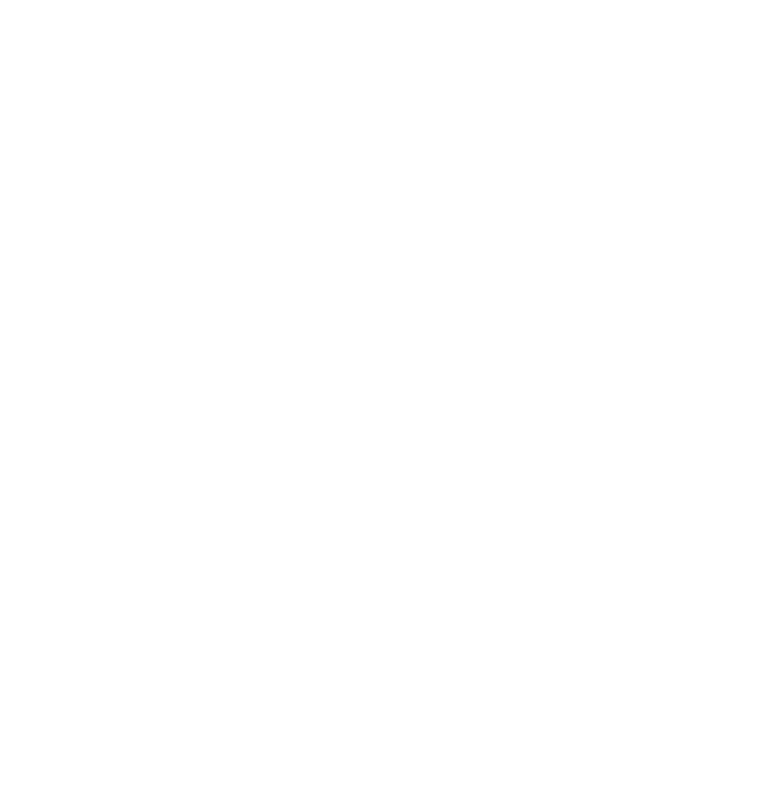
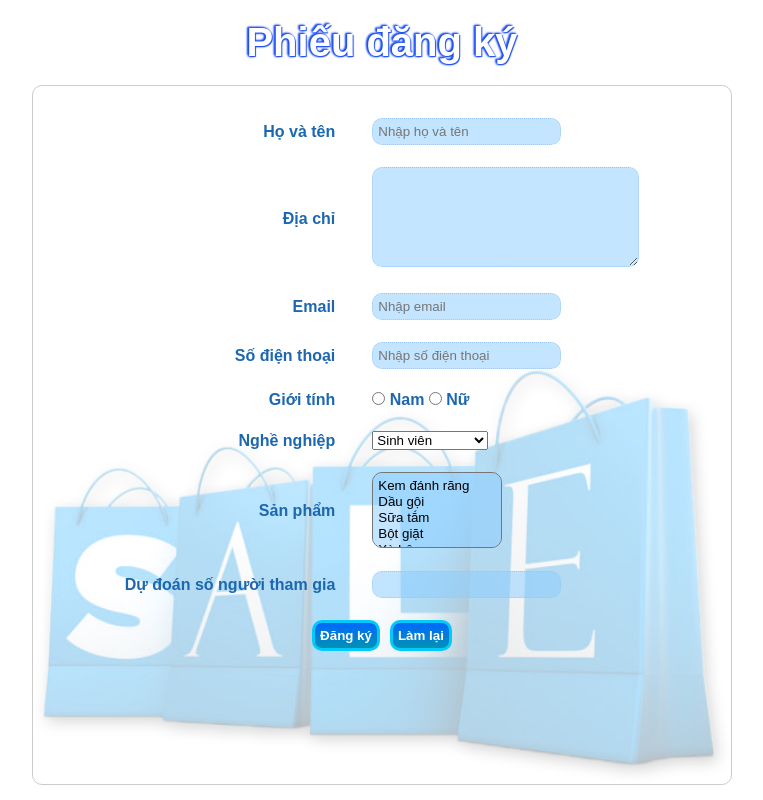
Before and after one commit to kazei1211/SE347_WEB3, a plain HTML site: page 12-PhieuDangKy/index.html in a window 1280 px wide. Shown: the whole page, without its empty margins (258-1021 px from the left). Drawn offline with Linux system fonts and the light colour scheme.

Commit message:
Minor update on 11- formdangnha and up load essential file for 12-formdangky

```diff
--- a/11-FormDangNhap/script.js
+++ b/11-FormDangNhap/script.js
@@ -5,8 +5,12 @@ const loginBtn = document.getElementById("loginBtn");
 const greetMsg = document.querySelector(".greet-msg");
 
 loginBtn.addEventListener("click", () => {
-  if (userName.value === "") {
+  if (password.value === "" && userName.value === "") {
+    greetMsg.innerHTML = "Vui lòng nhập thông tin đăng nhập";
+  } else if (userName.value === "") {
     greetMsg.innerHTML = "Vui lòng nhập tên người dùng";
+  } else if (password.value === "") {
+    greetMsg.innerHTML = "Vui lòng nhập mật khẩu";
   } else {
     greetMsg.innerHTML = `Chào bạn <b><em>${userName.value}</em></b>`;
   }
--- a/11-FormDangNhap/style.css
+++ b/11-FormDangNhap/style.css
@@ -10,8 +10,10 @@
   /* dashed rounded corner red border */
   border: 1px dashed red;
   position: absolute;
-  top: calc(50% - 170px);
-  left: calc(50% - 270px);
+  top: calc(50% - 195px);
+  left: calc(50% - 275px);
+  width: 550px;
+  height: 290px;
   padding-bottom: 75px;
   padding-top: 25px;
   padding-left: 100px;
--- a/12-PhieuDangKy/index.html
+++ b/12-PhieuDangKy/index.html
@@ -0,0 +1,133 @@
+<!DOCTYPE html>
+<html lang="en">
+  <head>
+    <meta charset="UTF-8" />
+    <meta name="viewport" content="width=device-width, initial-scale=1.0" />
+    <link rel="stylesheet" href="./style.css" />
+    <title>Phiểu đăng ký</title>
+  </head>
+  <body>
+    <h1 class="page-title">Phiếu đăng ký</h1>
+    <div class="container">
+      <table class="field-container">
+        <tbody>
+          <!-- Name input field -->
+          <tr class="field">
+            <td><label for="name">Họ và tên</label></td>
+            <td>
+              <input
+                class="text-box user-name"
+                type="text"
+                id="name"
+                name="name"
+                placeholder="Nhập họ và tên"
+              />
+            </td>
+          </tr>
+
+          <!-- address input field -->
+          <tr class="field">
+            <td><label for="address">Địa chỉ</label></td>
+            <td>
+              <textarea
+                class="text-box address"
+                name="address"
+                id="address"
+                cols="30"
+                rows="10"
+              ></textarea>
+            </td>
+          </tr>
+
+          <!-- email -->
+          <tr class="field">
+            <td><label for="email">Email</label></td>
+            <td>
+              <input
+                class="text-box email"
+                type="email"
+                id="email"
+                name="email"
+                placeholder="Nhập email"
+              />
+            </td>
+          </tr>
+
+          <!-- phone -->
+          <tr class="field">
+            <td><label for="phone">Số điện thoại</label></td>
+            <td>
+              <input
+                class="text-box phone-number"
+                type="tel"
+                id="phone"
+                name="phone"
+                placeholder="Nhập số điện thoại"
+              />
+            </td>
+          </tr>
+          <!-- gender radio button -->
+          <tr class="field">
+            <td><label class="gender">Giới tính</label></td>
+            <td>
+              <input type="radio" id="male" />&nbsp;Nam
+              <input type="radio" id="female" />&nbsp;Nữ
+            </td>
+          </tr>
+
+          <!-- list -->
+          <tr class="field">
+            <td><label for="occupation">Nghề nghiệp</label></td>
+            <td>
+              <select id="occupation">
+                <option value="1">Sinh viên</option>
+                <option value="2">Công chức</option>
+                <option value="3">Giảng viên</option>
+                <option value="4">Lao công</option>
+                <option value="5">Hiphopneverdie</option>
+              </select>
+            </td>
+          </tr>
+
+          <!-- scroll list of product -->
+          <tr class="field">
+            <td><label for="product">Sản phẩm</label></td>
+            <td>
+              <select class="product" id="product" multiple>
+                <option value="1">Kem đánh răng</option>
+                <option value="2">Dầu gội</option>
+                <option value="3">Sữa tắm</option>
+                <option value="4">Bột giặt</option>
+                <option value="5">Xà bông cục</option>
+              </select>
+            </td>
+          </tr>
+
+          <tr class="field">
+            <td><label for="participant">Dự đoán số người tham gia</label></td>
+            <td>
+              <input
+                class="text-box participant"
+                type="number"
+                id="participant"
+                name="participant"
+                placeholder=""
+              />
+            </td>
+          </tr>
+          <!-- button -->
+          <tr>
+            <td colspan="2" class="button-area">
+              <div class="button-layout">
+                <button class="confirm" type="submit">Đăng ký</button
+                ><button class="cancel" type="reset">Làm lại</button>
+              </div>
+            </td>
+          </tr>
+        </tbody>
+      </table>
+    </div>
+
+    <script src="./script.js"></script>
+  </body>
+</html>
--- a/12-PhieuDangKy/script.js
+++ b/12-PhieuDangKy/script.js
@@ -0,0 +1,58 @@
+// Filename: script.js
+const confirmButton = document.querySelector(".confirm");
+const cancelButton = document.querySelector(".cancel");
+const userName = document.querySelector(".user-name");
+const address = document.querySelector(".address");
+const email = document.querySelector(".email");
+const phoneNumber = document.querySelector(".phone-number");
+
+const participant = document.querySelector(".participant");
+const product = document.querySelector(".product");
+const occupation = document.querySelector("#occupation");
+
+const validate = () => {
+  if (userName.value === "") {
+    alert("Vui lòng nhập họ và tên");
+    return false;
+  }
+  if (address.value === "") {
+    alert("Vui lòng nhập địa chỉ");
+    return false;
+  }
+  if (email.value === "") {
+    alert("Vui lòng nhập email");
+    return false;
+  }
+  if (phoneNumber.value === "") {
+    alert("Vui lòng nhập số điện thoại");
+    return false;
+  }
+  if (participant.value === "") {
+    alert("Vui dự đoán số người tham gia");
+    return false;
+  }
+  return true;
+};
+
+const reset = () => {
+  userName.value = "";
+  address.value = "";
+  email.value = "";
+  phoneNumber.value = "";
+  participant.value = "";
+  product.value = "";
+  occupation.value = "";
+};
+
+confirmButton.addEventListener("click", () => {
+  if (validate()) {
+    alert("Đăng kí thành công");
+    reset();
+  }
+});
+
+cancelButton.addEventListener("click", () => {
+  if (confirm("Bạn có chắc muốn làm lại")) {
+    reset();
+  }
+});
--- a/12-PhieuDangKy/style.css
+++ b/12-PhieuDangKy/style.css
@@ -0,0 +1,113 @@
+/* reset css */
+* {
+  margin: 0;
+  padding: 0;
+  box-sizing: border-box;
+  font-family: sans-serif;
+}
+
+label {
+  margin-right: 15px;
+  text-align: left;
+}
+
+tr {
+  margin: 10px 0;
+  padding: 10px;
+}
+
+td {
+  padding: 10px;
+  font-weight: bold;
+  color: rgb(28, 103, 176);
+}
+
+button {
+  border-radius: 10px;
+  border-width: 3px;
+  border: solid #03cafb;
+  /* gradient background */
+  background-image: linear-gradient(rgb(0, 104, 250), rgb(0, 147, 180));
+  color: white;
+  font-weight: bold;
+  padding: 5px;
+}
+
+.page-title {
+  text-align: center;
+  margin: 20px 0;
+  color: white;
+  font-size: 40px;
+  /* text with blue outline white insdie */
+  text-shadow: -2px -1px 2px #1d4ef4, -1px 1px 2px #1d4ef4, 1px 1px 1px #1d4ef4,
+    -1px -1px 2px #1d4ef4;
+}
+.container {
+  background-image: url(./images/khuyen-mai.png);
+  background-size: 100%;
+  background-repeat: no-repeat;
+  background-position: center bottom;
+  border-radius: 10px;
+  border: 1px solid #ccc;
+  width: 700px;
+  height: 700px;
+  margin: auto;
+  padding: 20px;
+  display: flex;
+  justify-content: center;
+}
+
+.field-container {
+  height: 500px;
+}
+
+.field {
+  margin: 10px 0;
+}
+
+.text-box {
+  background-color: rgba(139, 203, 255, 0.507);
+  border: 1px dotted rgb(154, 198, 242);
+  border-radius: 10px;
+  padding: 5px;
+}
+
+.address {
+  height: 100px;
+}
+
+.product {
+  padding: 5px;
+  border-radius: 10px;
+  background-color: rgba(139, 203, 255, 0.507);
+  width: 130px;
+}
+
+.button-area {
+  margin: 10px 0;
+  padding: 10px;
+}
+.button-layout {
+  display: flex;
+  flex-direction: row;
+  justify-content: center;
+}
+
+.confirm {
+  margin-right: 5px;
+}
+.cancel {
+  margin-left: 5px;
+}
+
+td:first-child {
+  text-align: right;
+}
+
+button:hover {
+  cursor: pointer;
+}
+
+button:active {
+  transform: translateY(2px);
+}
```
Also changed, not shown: 12-PhieuDangKy/images/khuyen-mai.png (added).
